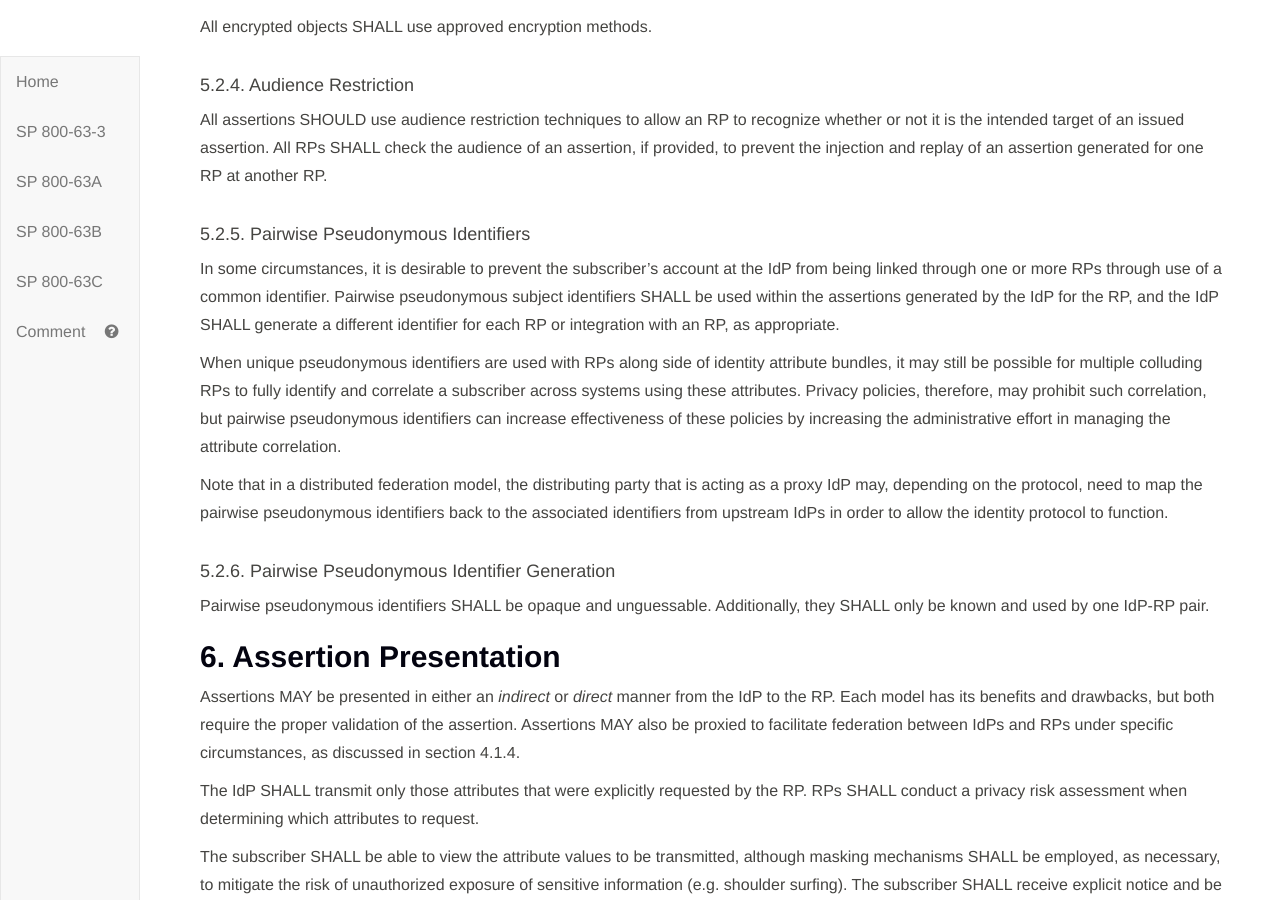
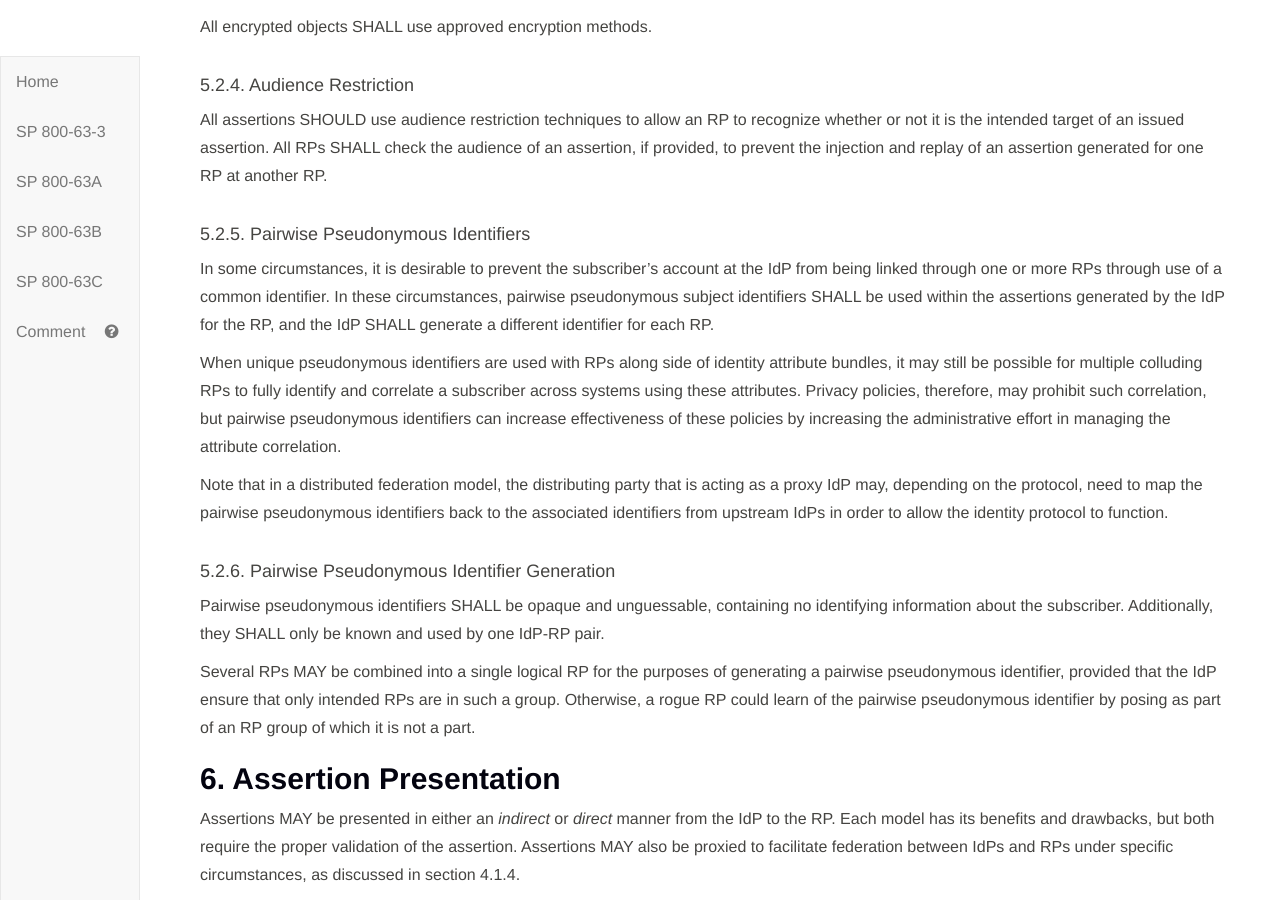
Before and after one commit to usnistgov/800-63-3, a Jekyll site: the page built from sp800-63c.md, in a window 1280 px wide and 900 px high, scrolled down 12262 px. Built offline with Jekyll 4.4.1, drawn with Linux system fonts in a browser that asks for light colours.

Commit message:
Clarified requirements around grouping RPs for purposes of PPI generation, closes #309

```diff
--- a/sp800-63c/sec5_strength.md
+++ b/sp800-63c/sec5_strength.md
@@ -70,7 +70,7 @@ All assertions SHOULD use audience restriction techniques to allow an RP to reco
 
 #### 5.2.5. Pairwise Pseudonymous Identifiers
 
-In some circumstances, it is desirable to prevent the subscriber's account at the IdP from being linked through one or more RPs through use of a common identifier. Pairwise pseudonymous subject identifiers SHALL be used within the assertions generated by the IdP for the RP, and the IdP SHALL generate a different identifier for each RP or integration with an RP, as appropriate.
+In some circumstances, it is desirable to prevent the subscriber's account at the IdP from being linked through one or more RPs through use of a common identifier. In these circumstances, pairwise pseudonymous subject identifiers SHALL be used within the assertions generated by the IdP for the RP, and the IdP SHALL generate a different identifier for each RP.
 
 When unique pseudonymous identifiers are used with RPs along side of identity attribute bundles, it may still be possible for multiple colluding RPs to fully identify and correlate a subscriber across systems using these attributes. Privacy policies, therefore, may prohibit such correlation, but pairwise pseudonymous identifiers can increase effectiveness of these policies by increasing the administrative effort in managing the attribute correlation.
 
@@ -78,4 +78,6 @@ Note that in a distributed federation model, the distributing party that is acti
 
 #### 5.2.6. Pairwise Pseudonymous Identifier Generation
 
-Pairwise pseudonymous identifiers SHALL be opaque and unguessable. Additionally, they SHALL only be known and used by one IdP-RP pair.
+Pairwise pseudonymous identifiers SHALL be opaque and unguessable, containing no identifying information about the subscriber. Additionally, they SHALL only be known and used by one IdP-RP pair.
+
+Several RPs MAY be combined into a single logical RP for the purposes of generating a pairwise pseudonymous identifier, provided that the IdP ensure that only intended RPs are in such a group. Otherwise, a rogue RP could learn of the pairwise pseudonymous identifier by posing as part of an RP group of which it is not a part.
```
